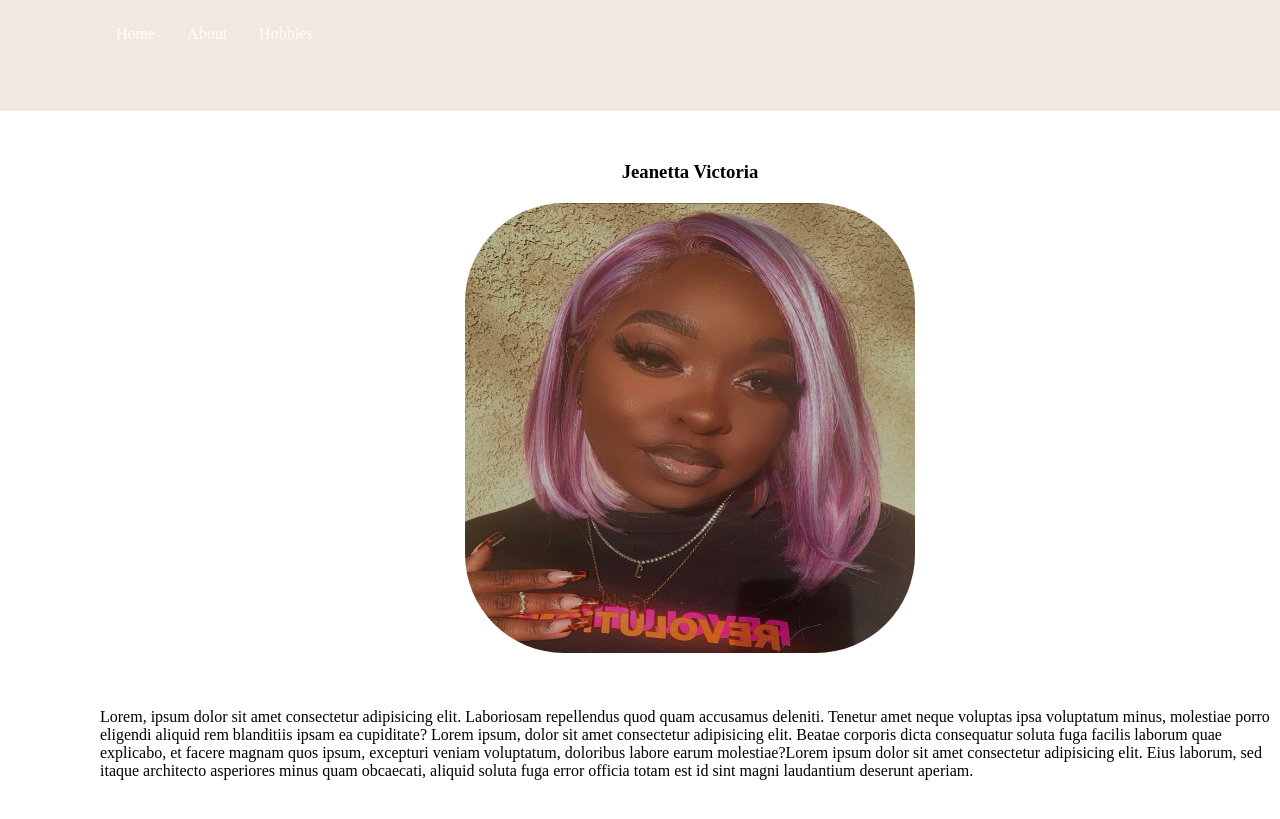
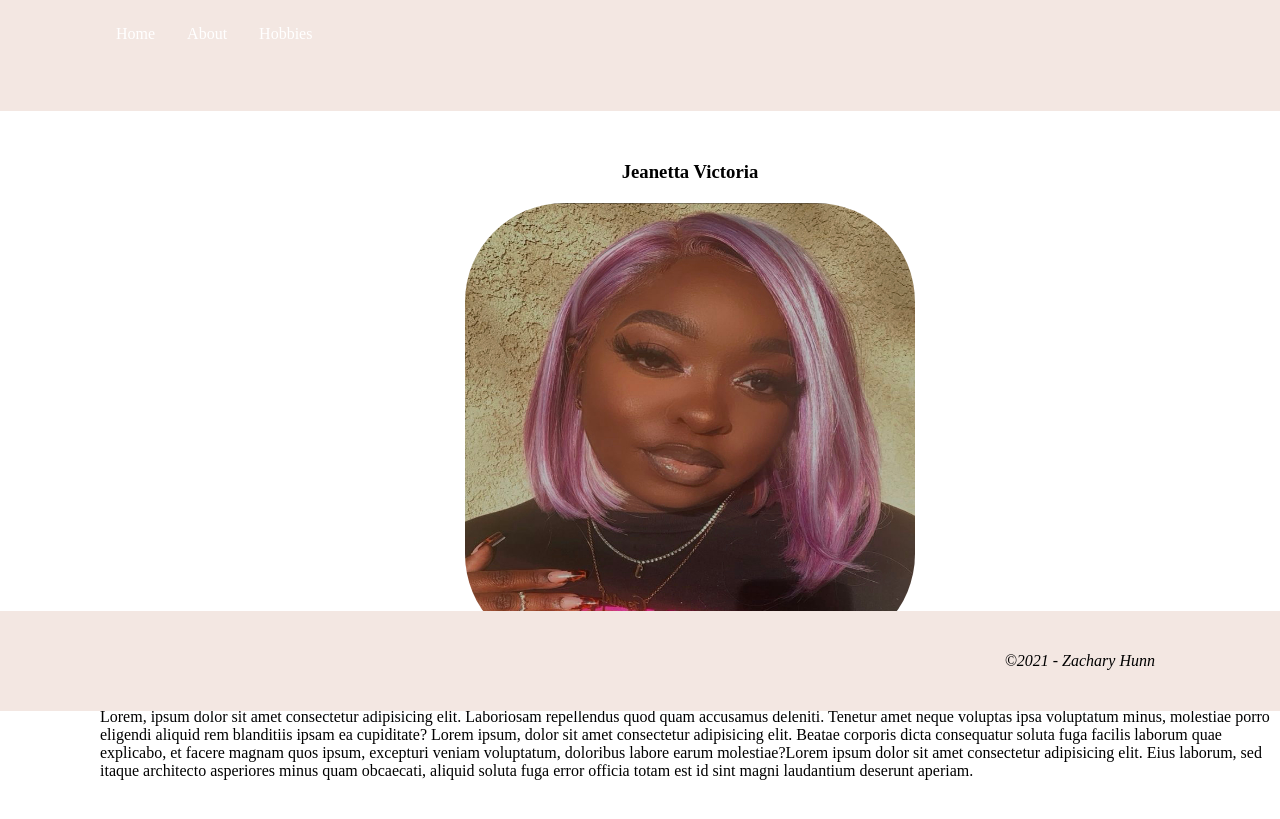
Before and after one commit to ZachHunn/biosite, a plain HTML site: page about.html in a window 1280 px wide. Shown: the part 89-908 px from the top of the page. Drawn offline with Linux system fonts and the light colour scheme.

```diff
--- a/about.html
+++ b/about.html
@@ -1,5 +1,6 @@
 <!DOCTYPE html>
 <html lang="en">
+
 <head>
     <meta charset="UTF-8">
     <meta http-equiv="X-UA-Compatible" content="IE=edge">
@@ -17,6 +18,7 @@
         </nav>
     </div>
 </header>
+
 <body>
 
     <main class="container">
@@ -35,4 +37,10 @@
     </main>
 
 </body>
+<footer id="about-footer">
+    <p>&copy;<script>
+            document.write(new Date().getFullYear())
+        </script> - Zachary Hunn</p>
+</footer>
+
 </html>
--- a/biosite.css
+++ b/biosite.css
@@ -71,4 +71,25 @@ h3 {
 
       border-radius: 15px;
       padding: 5px;
+
 }
+
+
+footer {
+     background-color: #f3e7e2;
+     width: 100%;
+     position: absolute;
+     bottom: 0;
+}
+
+footer p {
+
+    color: #000;
+    font-style: italic;
+    position: relative;
+    float: right;
+    right: 100px;
+    font-size: 1em;
+    padding: 25px;
+
+}
```
Also changed, not shown: hobbies.html (+3 -0 lines), index.html (added, +16 -0 lines), landing.html (+2 -2 lines).
